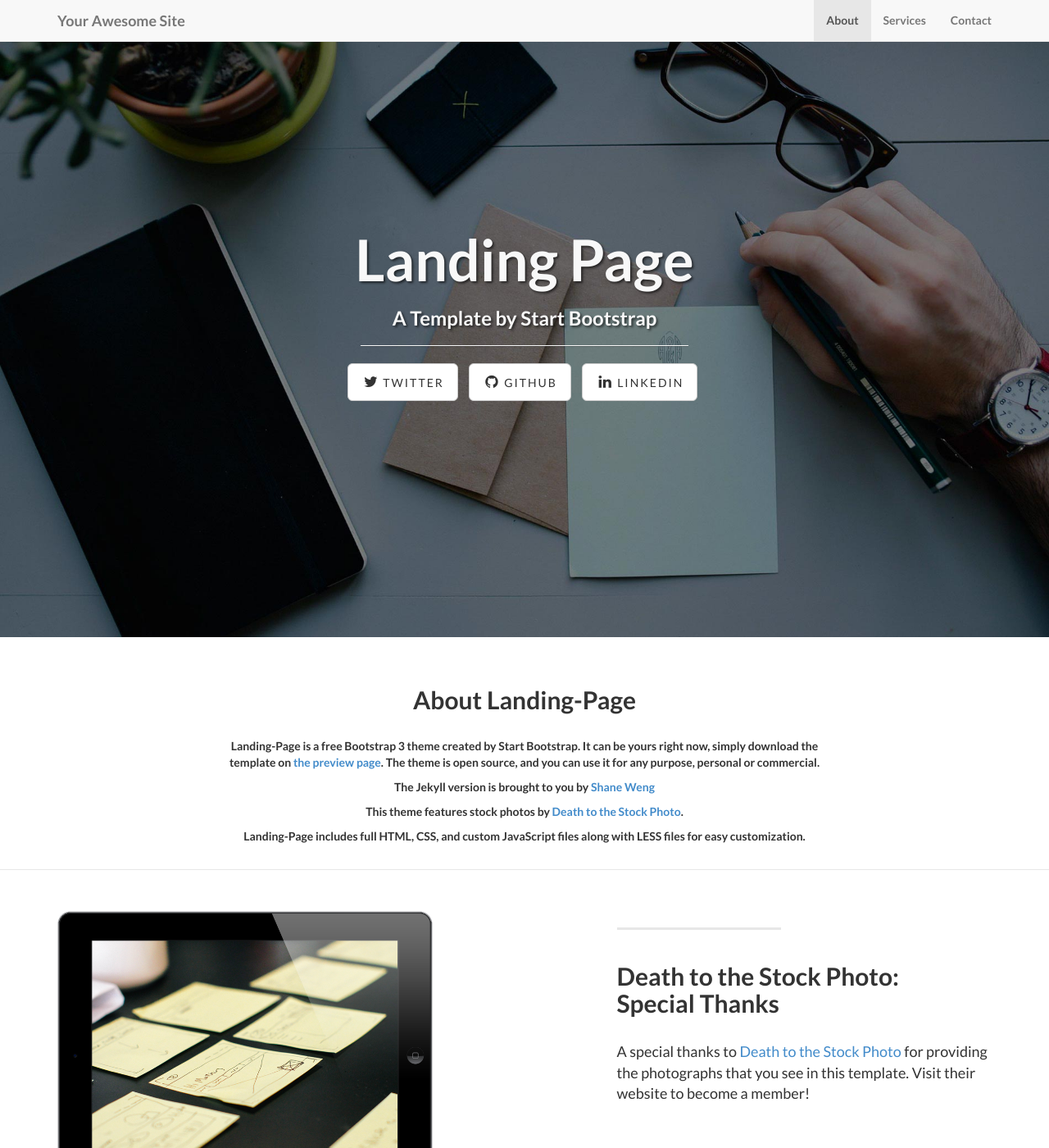
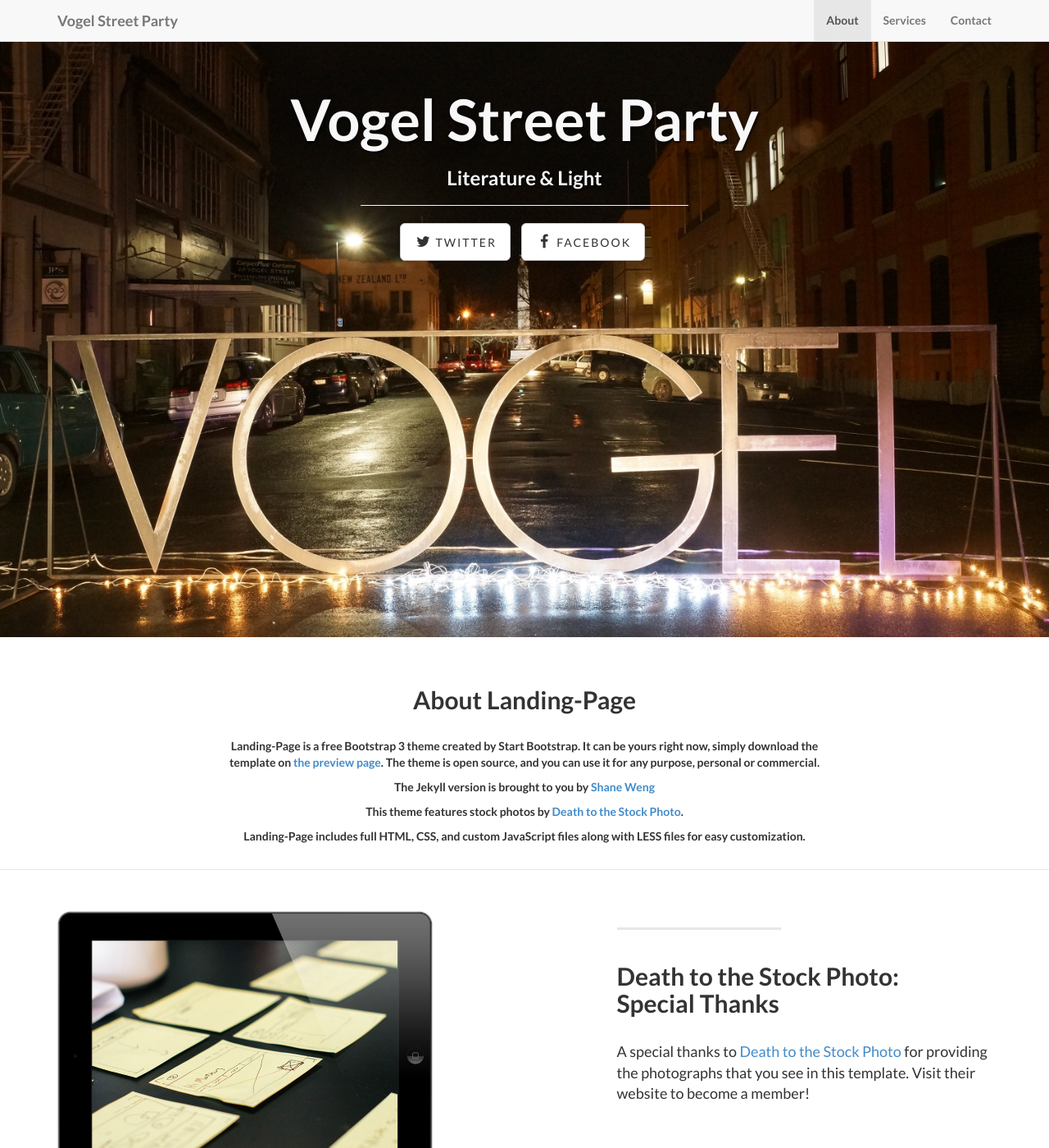
Before and after one commit to vogelstpartystaging/vogelstpartystaging-001.github.io, a Jekyll site: the page built from index.html, in a window 1280 px wide and 1400 px high. Shown: the whole window at 82% size. Built offline with Jekyll 4.4.1, drawn with Linux system fonts in a browser that asks for light colours; some of the changed text lies outside the part shown.

Commit message:
vogelise main properties, new bg image

```diff
--- a/_config.yml
+++ b/_config.yml
@@ -2,14 +2,11 @@
 #      Main Configs       #
 # ----------------------- #
 
-url: http://yoursite.com
-title: Your Awesome Site
+url: http://vogelstpartystaging.github.io
+title: Vogel Street Party
 email: your-email@domain.com
 author: Your Name
-description: > # "Write an awesome description for your new site here.
-  You can edit this line in _config.yml. It will appear in your document
-  head meta (for Google search results) and in your feed.xml site
-  description."
+description: Vogel Street Party webste
 
 # ----------------------- #
 #    Jekyll & Plugins     #
@@ -25,8 +22,6 @@
 
 social:
   - title: twitter
-    url: https://twitter.com/SBootstrap
-  - title: github
-    url: https://github.com/IronSummitMedia/startbootstrap
-  - title: linkedin
-    url:
+    url: https://twitter.com/vogelstparty
+  - title: facebook
+    url: https://facebook.com/vogelstreetparty
--- a/css/landing-page.css
+++ b/css/landing-page.css
@@ -37,8 +37,8 @@
 
 .intro-message {
     position: relative;
-    padding-top: 20%;
-    padding-bottom: 20%;
+    padding-top: 5%;
+    padding-bottom: 35%;
 }
 
 .intro-message > h1 {
--- a/index.html
+++ b/index.html
@@ -1,5 +1,5 @@
 ---
 layout: default
-title: Landing Page
-subTitle: A Template by Start Bootstrap
+title: Vogel Street Party
+subTitle: Literature &amp; Light
 ---
```
Also changed, not shown: img/intro-bg.jpg.
